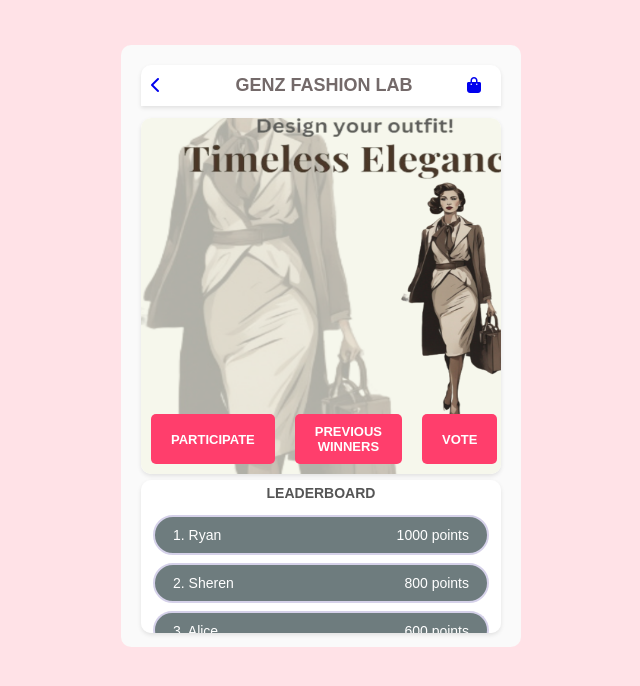
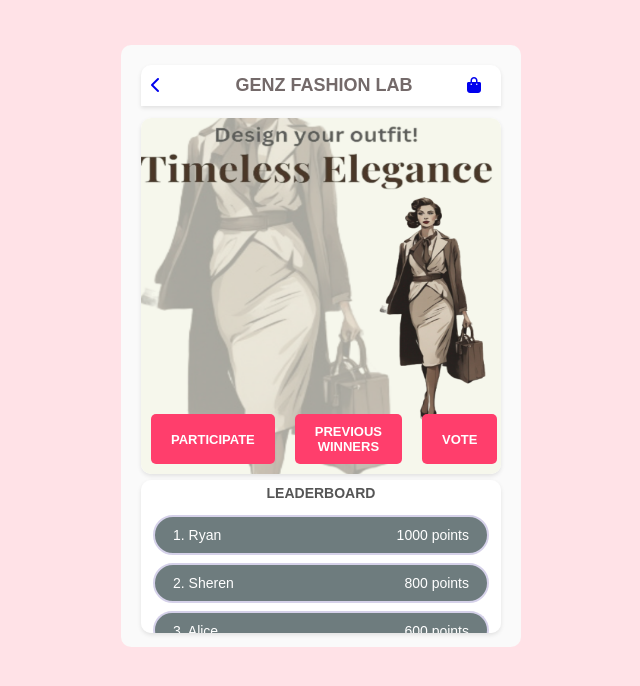
Before and after one commit to vansheeekaaa/FashionLab, a Django app: page /lab/ in a window 1280 px wide. Shown: the part 80-766 px from the top of the page, without its empty margins (319-959 px from the left). Run offline with Django 5.2, Linux system fonts and the light colour scheme.

Commit message:
Improved the UI

```diff
--- a/templates/lab.html
+++ b/templates/lab.html
@@ -58,7 +58,7 @@
             </div>
             <div class="theme-box">
                 <div class="image-container">
-                    <img src="{% static 'Images/fashion_theme.png' %}" alt="Theme Image">
+                    <img src="{% static 'Images/theme.png' %}" alt="Theme Image">
                 </div>
                 <div class="button-container">
                     <a href="{% url 'create' %}" class="participate-btn">Participate</a>
```
Also changed, not shown: static/Images/fashion_theme.png (deleted), static/Images/theme.png (added).
